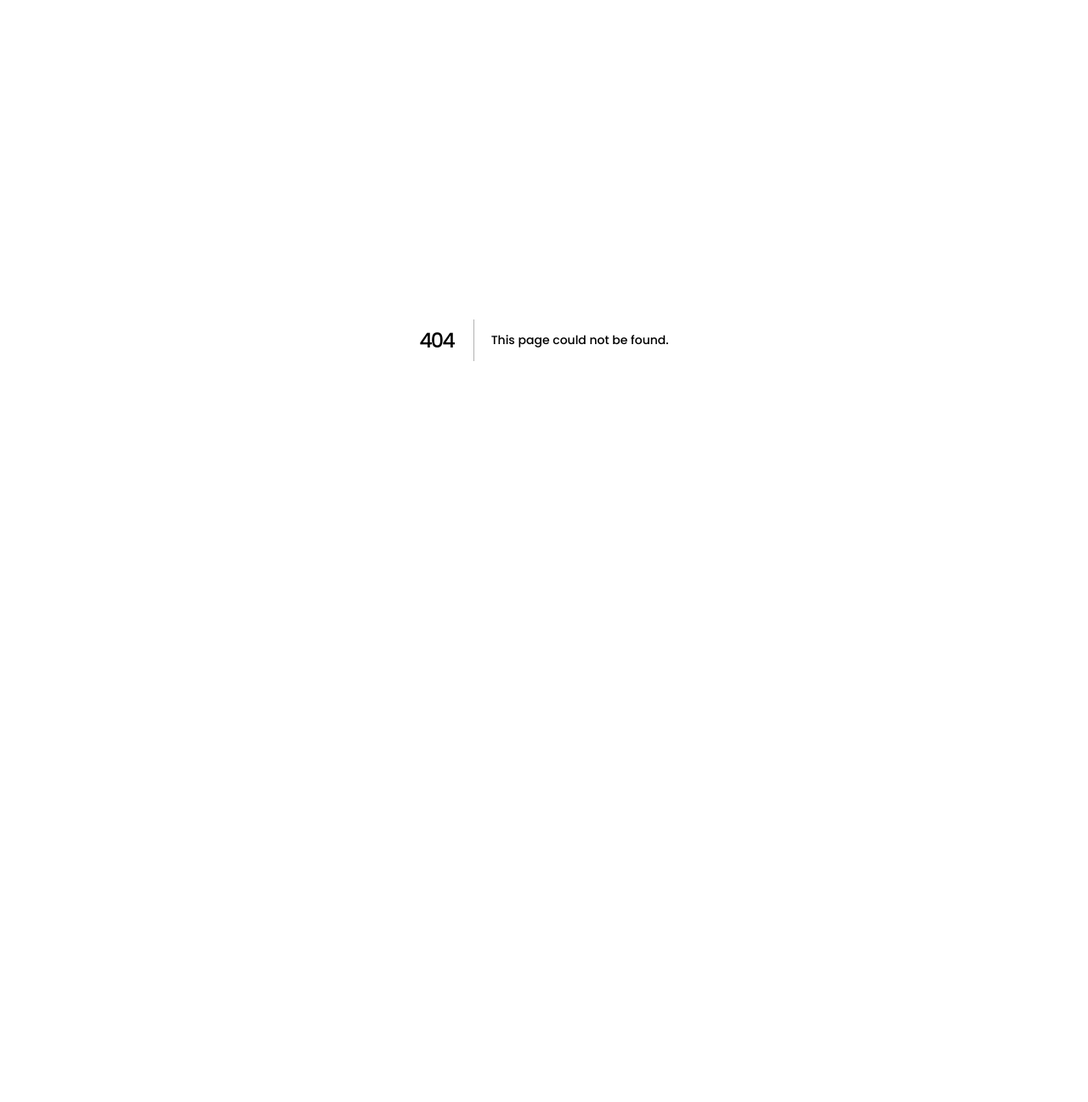
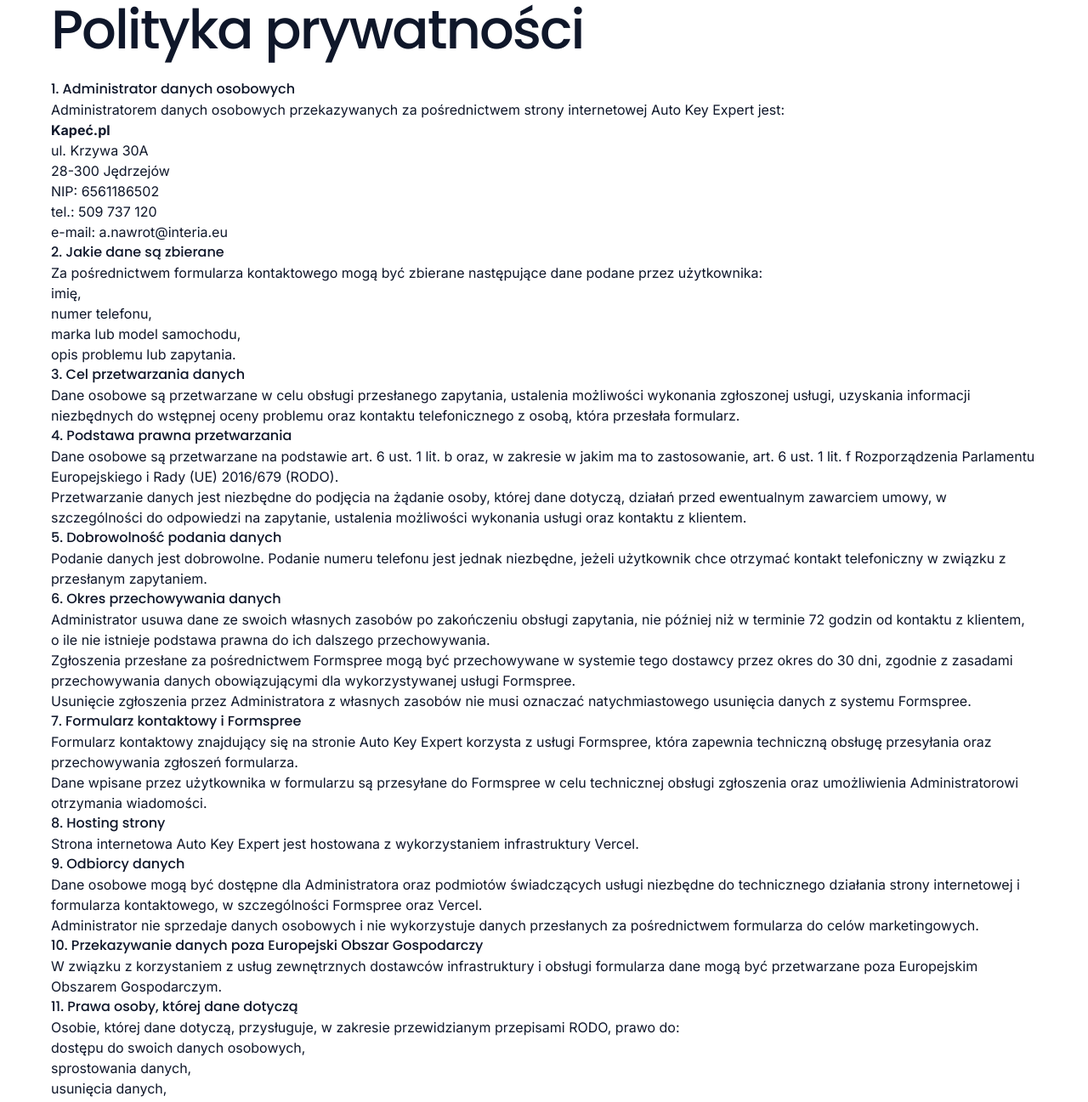
Before and after one commit to Aga2102/autokey-expert-premium, a Next.js app: page /polityka-prywatnosci in a window 1280 px wide. Before the commit this address had no page. Shown: the top 1297 px of the page at 85% size. Before the commit the page ends 800 px from the top, so only its background shows below. Built offline with nearby package versions, Linux system fonts and the light colour scheme.

Commit message:
Add privacy policy page and form privacy notice

```diff
--- a/app/page.tsx
+++ b/app/page.tsx
@@ -72,8 +72,21 @@ export default function Home() {
 
     <section id="faq" className="faq-section"><div className="container faq-layout"><div><p className="eyebrow red">MASZ PYTANIE?</p><h2>Najczęściej zadawane <em>pytania</em></h2><p>Nie znalazłeś odpowiedzi? Zadzwoń — chętnie doradzimy.</p><a className="text-link" href="tel:+48509737120">☎ Porozmawiajmy <b>→</b></a></div><div className="faq-list">{faqs.map(([q, a], i) => <article className={openFaq === i ? "faq-item active" : "faq-item"} key={q}><button onClick={() => setOpenFaq(openFaq === i ? null : i)} aria-expanded={openFaq === i}>{q}<span>{openFaq === i ? "−" : "+"}</span></button>{openFaq === i && <p>{a}</p>}</article>)}</div></div></section>
 
-    <section id="kontakt" className="contact-section"><div className="container contact-grid"><div className="map-card"><iframe title="Mapa AutoKey Expert — Jędrzejów, ul. Krzywa 30A" src="https://www.google.com/maps?q=ul.%20Krzywa%2030A%2C%20J%C4%99drzej%C3%B3w&output=embed" loading="lazy" /><a className="map-overlay" href="https://www.google.com/maps/search/?api=1&query=ul.+Krzywa+30A%2C+J%C4%99drzej%C3%B3w" target="_blank" rel="noreferrer">⌖ Otwórz w Google Maps</a></div><div className="contact-form"><p className="eyebrow red">BEZPŁATNA WYCENA</p><h2>Powiedz, w czym <em>pomóc</em></h2><p className="contact-details"><a href="tel:+485097373120">☎ 509 737 3120</a><span>ul. Krzywa 30A, Jędrzejów, świętokrzyskie</span></p> <form action="https://formspree.io/f/mrpzdjwn" method="POST"><label>Imię<input required name="name" placeholder="Jak mamy się do Ciebie zwracać?" /></label><label>Telefon<input required name="phone" type="tel" placeholder="Twój numer telefonu" /></label><label>Marka auta<input name="brand" placeholder="np. Audi A4, 2018" /></label><label>Problem<textarea required name="message" placeholder="Opisz krótko problem z kluczykiem..." rows={4} /></label><button className="button button-red" type="submit">Wyślij zapytanie <b>→</b></button></form></div></div></section>
+    <section id="kontakt" className="contact-section"><div className="container contact-grid"><div className="map-card"><iframe title="Mapa AutoKey Expert — Jędrzejów, ul. Krzywa 30A" src="https://www.google.com/maps?q=ul.%20Krzywa%2030A%2C%20J%C4%99drzej%C3%B3w&output=embed" loading="lazy" /><a className="map-overlay" href="https://www.google.com/maps/search/?api=1&query=ul.+Krzywa+30A%2C+J%C4%99drzej%C3%B3w" target="_blank" rel="noreferrer">⌖ Otwórz w Google Maps</a></div><div className="contact-form"><p className="eyebrow red">BEZPŁATNA WYCENA</p><h2>Powiedz, w czym <em>pomóc</em></h2><p className="contact-details"><a href="tel:+485097373120">☎ 509 737 3120</a><span>ul. Krzywa 30A, Jędrzejów, świętokrzyskie</span></p> <form action="https://formspree.io/f/mrpzdjwn" method="POST"><label>Imię<input required name="name" placeholder="Jak mamy się do Ciebie zwracać?" /></label><label>Telefon<input required name="phone" type="tel" placeholder="Twój numer telefonu" /></label><label>Marka auta<input name="brand" placeholder="np. Audi A4, 2018" /></label><label>Problem<textarea required name="message" placeholder="Opisz krótko problem z kluczykiem..." rows={4} /></label>
+<p className="form-privacy">
+  Administratorem danych osobowych jest <strong>Kapeć.pl</strong>,
+  ul. Krzywa 30A, 28-300 Jędrzejów, NIP 6561186502.
+  Dane podane w formularzu są przetwarzane w celu obsługi zapytania,
+  ustalenia możliwości wykonania usługi oraz kontaktu telefonicznego.
+  Formularz jest obsługiwany technicznie przez Formspree.
+  Dane mogą być przechowywane w systemie Formspree przez okres do 30 dni.
+  {" "}
+  <a href="/polityka-prywatnosci">
+    Polityka prywatności
+  </a>.
+</p>
+<button className="button button-red" type="submit">Wyślij zapytanie <b>→</b></button></form></div></div></section>
 
-    <footer><div className="container footer-grid"><a className="logo" href="#start"><span>AK</span><strong>AUTOKEY<br />EXPERT</strong></a><div><p>Kontakt</p><a href="tel:+485097373120">509 737 3120</a><a href="mailto:kontakt@autokeyexpert.pl">kontakt@autokeyexpert.pl</a></div><div><p>Godziny</p><span>Pon–Pt: 9:00–17:00</span><span>Sob: po umówieniu</span></div><div><p>Obszar działania</p><span>Jędrzejów i okolice</span><a href="#">Polityka prywatności</a></div></div><div className="footer-bottom container">© {new Date().getFullYear()} AutoKey Expert. Wszystkie prawa zastrzeżone.<span>Facebook &nbsp; Instagram</span></div></footer>
+    <footer><div className="container footer-grid"><a className="logo" href="#start"><span>AK</span><strong>AUTOKEY<br />EXPERT</strong></a><div><p>Kontakt</p><a href="tel:+485097373120">509 737 3120</a><a href="mailto:kontakt@autokeyexpert.pl">kontakt@autokeyexpert.pl</a></div><div><p>Godziny</p><span>Pon–Pt: 9:00–17:00</span><span>Sob: po umówieniu</span></div><div><p>Obszar działania</p><span>Jędrzejów i okolice</span><a href="/polityka-prywatnosci">Polityka prywatności</a></div></div><div className="footer-bottom container">© {new Date().getFullYear()} AutoKey Expert. Wszystkie prawa zastrzeżone.<span>Facebook &nbsp; Instagram</span></div></footer>
   </main>;
 }
--- /dev/null
+++ b/app/polityka-prywatnosci/page.tsx
@@ -0,0 +1,205 @@
+export default function PolitykaPrywatnosciPage() {
+  return (
+    <main className="legal-page">
+      <div className="container">
+        <h1>Polityka prywatności</h1>
+
+        <h2>1. Administrator danych osobowych</h2>
+        <p>
+          Administratorem danych osobowych przekazywanych za pośrednictwem
+          strony internetowej Auto Key Expert jest:
+        </p>
+
+        <p>
+          <strong>Kapeć.pl</strong>
+          <br />
+          ul. Krzywa 30A
+          <br />
+          28-300 Jędrzejów
+          <br />
+          NIP: 6561186502
+          <br />
+          tel.: 509 737 120
+          <br />
+          e-mail: a.nawrot@interia.eu
+        </p>
+
+        <h2>2. Jakie dane są zbierane</h2>
+        <p>
+          Za pośrednictwem formularza kontaktowego mogą być zbierane
+          następujące dane podane przez użytkownika:
+        </p>
+
+        <ul>
+          <li>imię,</li>
+          <li>numer telefonu,</li>
+          <li>marka lub model samochodu,</li>
+          <li>opis problemu lub zapytania.</li>
+        </ul>
+
+        <h2>3. Cel przetwarzania danych</h2>
+        <p>
+          Dane osobowe są przetwarzane w celu obsługi przesłanego zapytania,
+          ustalenia możliwości wykonania zgłoszonej usługi, uzyskania
+          informacji niezbędnych do wstępnej oceny problemu oraz kontaktu
+          telefonicznego z osobą, która przesłała formularz.
+        </p>
+
+        <h2>4. Podstawa prawna przetwarzania</h2>
+        <p>
+          Dane osobowe są przetwarzane na podstawie art. 6 ust. 1 lit. b
+          oraz, w zakresie w jakim ma to zastosowanie, art. 6 ust. 1 lit. f
+          Rozporządzenia Parlamentu Europejskiego i Rady (UE) 2016/679
+          (RODO).
+        </p>
+
+        <p>
+          Przetwarzanie danych jest niezbędne do podjęcia na żądanie osoby,
+          której dane dotyczą, działań przed ewentualnym zawarciem umowy,
+          w szczególności do odpowiedzi na zapytanie, ustalenia możliwości
+          wykonania usługi oraz kontaktu z klientem.
+        </p>
+
+        <h2>5. Dobrowolność podania danych</h2>
+        <p>
+          Podanie danych jest dobrowolne. Podanie numeru telefonu jest jednak
+          niezbędne, jeżeli użytkownik chce otrzymać kontakt telefoniczny
+          w związku z przesłanym zapytaniem.
+        </p>
+
+        <h2>6. Okres przechowywania danych</h2>
+        <p>
+          Administrator usuwa dane ze swoich własnych zasobów po zakończeniu
+          obsługi zapytania, nie później niż w terminie 72 godzin od kontaktu
+          z klientem, o ile nie istnieje podstawa prawna do ich dalszego
+          przechowywania.
+        </p>
+
+        <p>
+          Zgłoszenia przesłane za pośrednictwem Formspree mogą być
+          przechowywane w systemie tego dostawcy przez okres do 30 dni,
+          zgodnie z zasadami przechowywania danych obowiązującymi dla
+          wykorzystywanej usługi Formspree.
+        </p>
+
+        <p>
+          Usunięcie zgłoszenia przez Administratora z własnych zasobów
+          nie musi oznaczać natychmiastowego usunięcia danych z systemu
+          Formspree.
+        </p>
+
+        <h2>7. Formularz kontaktowy i Formspree</h2>
+        <p>
+          Formularz kontaktowy znajdujący się na stronie Auto Key Expert
+          korzysta z usługi Formspree, która zapewnia techniczną obsługę
+          przesyłania oraz przechowywania zgłoszeń formularza.
+        </p>
+
+        <p>
+          Dane wpisane przez użytkownika w formularzu są przesyłane do
+          Formspree w celu technicznej obsługi zgłoszenia oraz umożliwienia
+          Administratorowi otrzymania wiadomości.
+        </p>
+
+        <h2>8. Hosting strony</h2>
+        <p>
+          Strona internetowa Auto Key Expert jest hostowana z wykorzystaniem
+          infrastruktury Vercel.
+        </p>
+
+        <h2>9. Odbiorcy danych</h2>
+        <p>
+          Dane osobowe mogą być dostępne dla Administratora oraz podmiotów
+          świadczących usługi niezbędne do technicznego działania strony
+          internetowej i formularza kontaktowego, w szczególności Formspree
+          oraz Vercel.
+        </p>
+
+        <p>
+          Administrator nie sprzedaje danych osobowych i nie wykorzystuje
+          danych przesłanych za pośrednictwem formularza do celów
+          marketingowych.
+        </p>
+
+        <h2>10. Przekazywanie danych poza Europejski Obszar Gospodarczy</h2>
+        <p>
+          W związku z korzystaniem z usług zewnętrznych dostawców
+          infrastruktury i obsługi formularza dane mogą być przetwarzane
+          poza Europejskim Obszarem Gospodarczym.
+        </p>
+
+        <h2>11. Prawa osoby, której dane dotyczą</h2>
+        <p>
+          Osobie, której dane dotyczą, przysługuje, w zakresie przewidzianym
+          przepisami RODO, prawo do:
+        </p>
+
+        <ul>
+          <li>dostępu do swoich danych osobowych,</li>
+          <li>sprostowania danych,</li>
+          <li>usunięcia danych,</li>
+          <li>ograniczenia przetwarzania,</li>
+          <li>wniesienia sprzeciwu wobec przetwarzania,</li>
+          <li>
+            przenoszenia danych, jeżeli zastosowanie mają przepisy
+            przewidujące takie prawo,
+          </li>
+          <li>wniesienia skargi do organu nadzorczego.</li>
+        </ul>
+
+        <p>
+          W celu realizacji swoich praw można skontaktować się
+          z Administratorem:
+        </p>
+
+        <p>
+          <strong>e-mail:</strong> a.nawrot@interia.eu
+          <br />
+          <strong>tel.:</strong> 509 737 120
+        </p>
+
+        <h2>12. Prawo do wniesienia skargi</h2>
+        <p>
+          Jeżeli osoba, której dane dotyczą, uzna, że jej dane są
+          przetwarzane niezgodnie z przepisami RODO, ma prawo wnieść skargę
+          do Prezesa Urzędu Ochrony Danych Osobowych.
+        </p>
+
+        <h2>13. Profilowanie</h2>
+        <p>
+          Dane przesyłane za pośrednictwem formularza nie są wykorzystywane
+          do profilowania użytkowników ani do zautomatyzowanego podejmowania
+          decyzji wywołujących skutki prawne lub w podobny sposób istotnie
+          wpływających na użytkownika.
+        </p>
+
+        <h2>14. Pliki cookies i narzędzia analityczne</h2>
+        <p>
+          Strona Auto Key Expert nie wykorzystuje własnych narzędzi
+          analitycznych ani reklamowych, takich jak Google Analytics,
+          Google Ads czy Meta Pixel.
+        </p>
+
+        <p>
+          Dostawcy infrastruktury technicznej strony mogą stosować pliki
+          cookies lub podobne technologie niezbędne do prawidłowego działania
+          strony, zapewnienia jej bezpieczeństwa oraz obsługi ruchu
+          internetowego.
+        </p>
+
+        <p>
+          Formspree jest wykorzystywane jako usługa technicznej obsługi
+          formularza kontaktowego, a nie jako narzędzie analityczne
+          lub reklamowe Administratora.
+        </p>
+
+        <h2>15. Zmiany Polityki prywatności</h2>
+        <p>
+          Administrator może aktualizować niniejszą Politykę prywatności
+          w przypadku zmian w sposobie działania strony, wykorzystywanych
+          usług lub obowiązujących przepisów prawa.
+        </p>
+      </div>
+    </main>
+  );
+}
```
